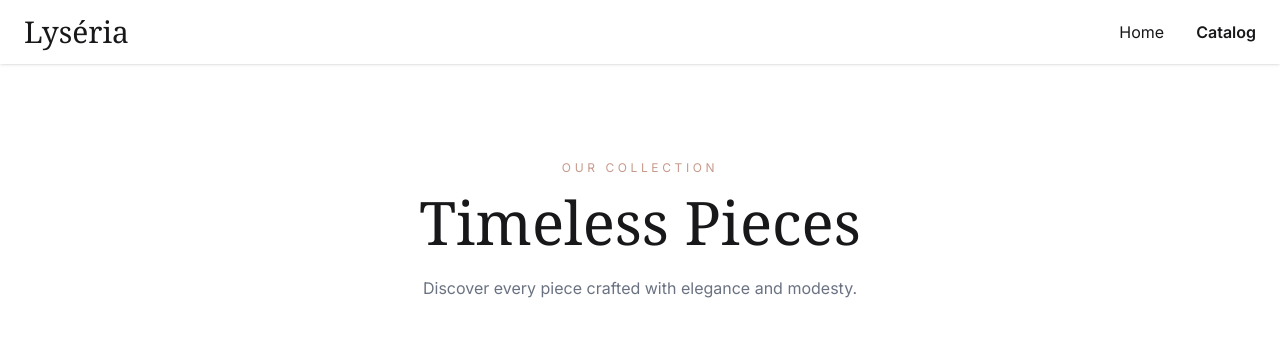
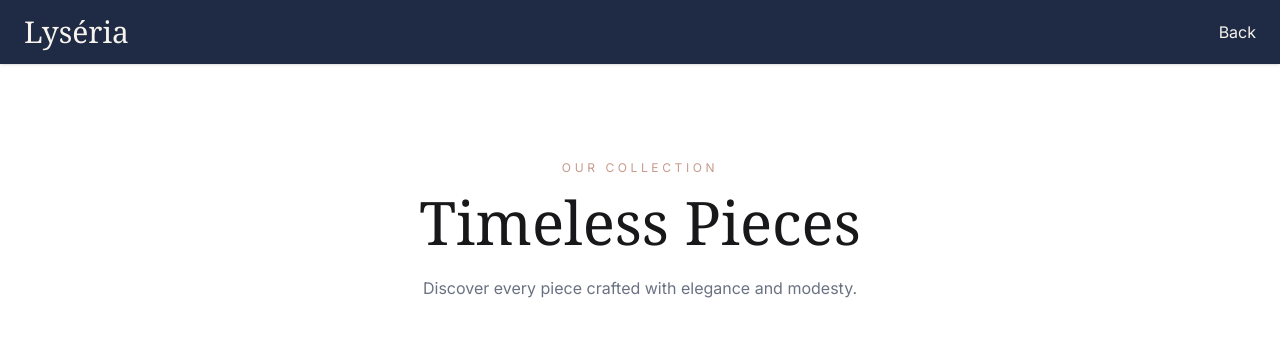
Before and after one commit to farrellarrafiidris/Lyseria, a website: page catalog.html in a window 1280 px wide. Shown: the top 358 px of the page. Drawn offline with Linux system fonts and the light colour scheme.

Commit message:
style: update navbar theme to navy and replace navigation links with a back button

```diff
--- a/catalog.html
+++ b/catalog.html
@@ -18,22 +18,22 @@
 <body class="bg-white">
 
     <!-- Navbar -->
-    <nav class="fixed top-0 left-0 w-full z-50 bg-white shadow-sm">
+    <nav class="fixed top-0 left-0 w-full z-50 bg-navy shadow-sm">
         <div class="navbar max-w-7xl mx-auto px-6">
 
             <div class="navbar-start">
-                <a href="index.html" class="text-3xl font-serif">
+                <a href="index.html" class="text-3xl font-serif text-pearl">
                     Lyséria
                 </a>
             </div>
 
             <div class="navbar-end gap-8 hidden lg:flex">
 
-                <a href="index.html">Home</a>
+                <a href="index.html" class="text-pearl">Back</a>
 
-                <a href="catalog.html" class="font-semibold">
+                <!-- <a href="catalog.html" class="font-semibold">
                     Catalog
-                </a>
+                </a> -->
 
             </div>
 
```
Also changed, not shown: detail.html (+4 -4 lines).
